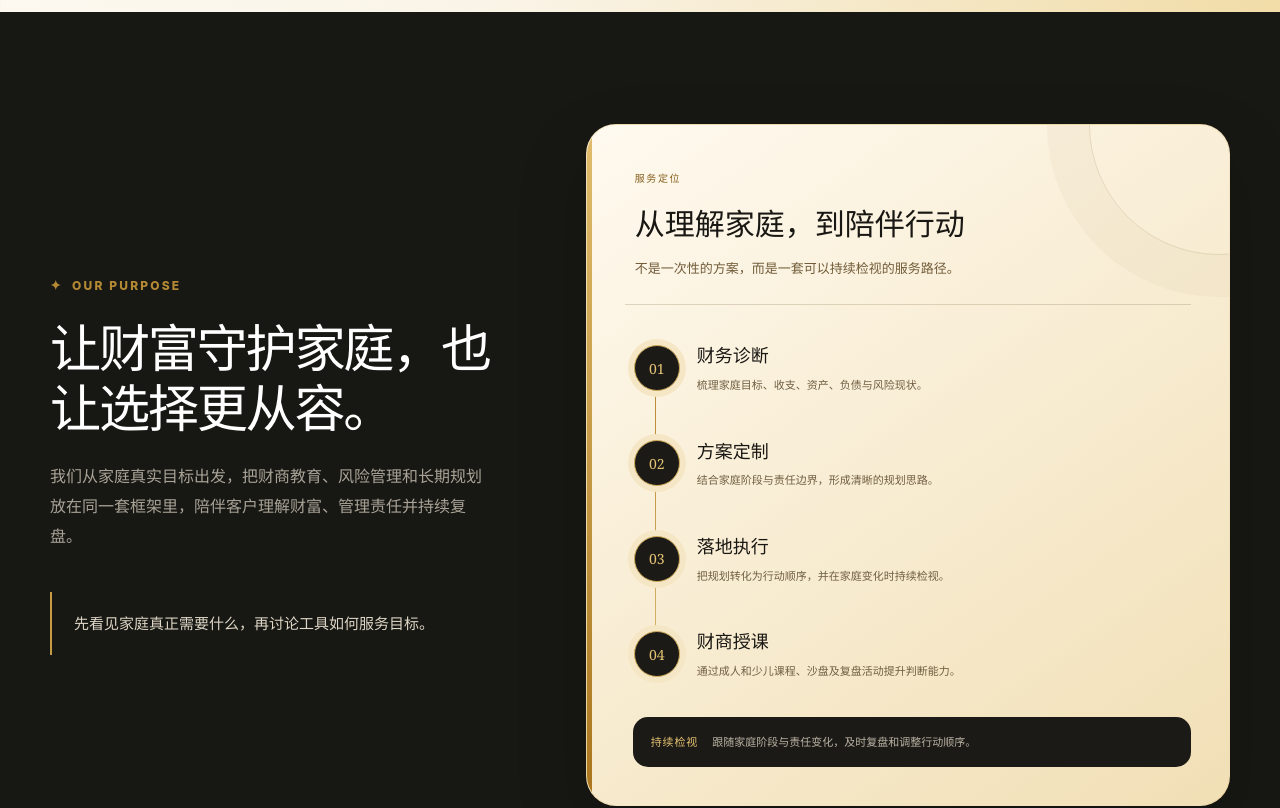
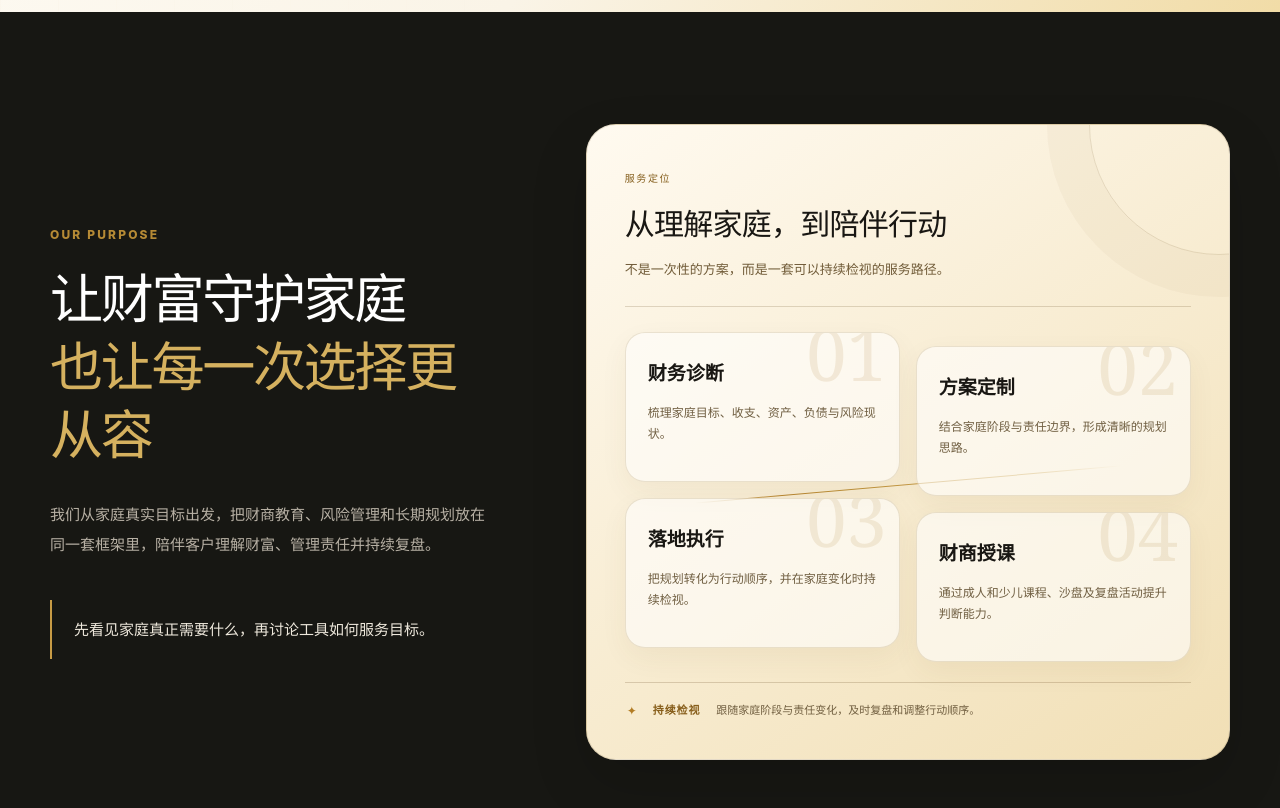
Before and after one commit to yuan2123/yuan123, a Next.js app: page /about in a window 1280 px wide. Shown: the part 760-1568 px from the top of the page. Built offline with nearby package versions, Linux system fonts and the light colour scheme; no server answers.

Commit message:
Add files via upload

```diff
--- a/app/about/page.tsx
+++ b/app/about/page.tsx
@@ -42,7 +42,9 @@ export default function AboutPage() {
     <section className="section about-purpose">
       <div className="container about-purpose-grid">
         <div className="about-purpose-copy">
-          <SectionHeading eyebrow="OUR PURPOSE" title="让财富守护家庭，也让选择更从容。" desc="我们从家庭真实目标出发，把财商教育、风险管理和长期规划放在同一套框架里，陪伴客户理解财富、管理责任并持续复盘。" />
+          <span className="eyebrow">OUR PURPOSE</span>
+          <h2>让财富守护家庭<br /><em>也让每一次选择更从容</em></h2>
+          <p>我们从家庭真实目标出发，把财商教育、风险管理和长期规划放在同一套框架里，陪伴客户理解财富、管理责任并持续复盘。</p>
           <blockquote>先看见家庭真正需要什么，再讨论工具如何服务目标。</blockquote>
         </div>
         <div className="about-service-map">
--- a/app/globals.css
+++ b/app/globals.css
@@ -407,18 +407,20 @@ body:has(.academy-home) .site-header, body:has(.academy-home) > .footer { displa
 .node-create{left:2%;top:15%}.node-preserve{right:0;top:43%}.node-legacy{left:9%;bottom:9%}
 .about-purpose{padding-top:112px;background:#171713;color:#fff}
 .about-purpose-grid{display:grid;grid-template-columns:.82fr 1.18fr;gap:88px;align-items:center}
-.about-purpose .section-heading p{color:#a9a397}.about-purpose-copy blockquote{margin:40px 0 0;padding:18px 0 18px 22px;border-left:2px solid #c79b45;color:#ded6c6;font-size:15px;line-height:1.8}
-.about-service-map{position:relative;overflow:hidden;border:1px solid rgba(223,191,121,.34);border-radius:30px;background:linear-gradient(145deg,#fffaf0 0%,#f1dfb5 100%);color:#191713;padding:38px;box-shadow:0 28px 70px rgba(0,0,0,.18)}
-.about-service-map:before{content:"";position:absolute;inset:0 auto 0 0;width:5px;background:linear-gradient(180deg,#e0bd6d,#a9751d)}
+.about-purpose-copy h2{margin:0;font-family:"Noto Sans SC","Source Han Sans SC","PingFang SC","Microsoft YaHei",sans-serif;font-size:clamp(39px,4.15vw,58px);font-weight:500;line-height:1.28;letter-spacing:-.045em}.about-purpose-copy h2 em{color:#d5b15f;font-style:normal}.about-purpose-copy>p{max-width:560px;margin:30px 0 0;color:#b8b1a5;font-size:15px;line-height:2}.about-purpose-copy blockquote{margin:40px 0 0;padding:16px 0 16px 22px;border-left:2px solid #c79b45;color:#eee8dc;font-size:15px;line-height:1.8}
+.about-service-map{position:relative;overflow:hidden;border:1px solid rgba(157,139,104,.28);border-radius:30px;background:linear-gradient(145deg,#fffaf0 0%,#f1dfb5 100%);color:#191713;padding:38px;box-shadow:0 24px 58px rgba(0,0,0,.14)}
+.about-service-map:before{display:none}
 .about-service-map:after{content:"";position:absolute;width:260px;height:260px;right:-120px;top:-130px;border:1px solid rgba(103,73,20,.15);border-radius:50%;box-shadow:0 0 0 42px rgba(103,73,20,.035)}
-.about-service-map header{position:relative;z-index:1;padding:0 0 25px 10px;border-bottom:1px solid rgba(85,59,15,.18)}.about-service-map header>span{font-size:10px;letter-spacing:.16em;color:#86601f}.about-service-map h2{margin:11px 0 8px;font-size:30px}.about-service-map header p{font-size:13px;color:#715c39}
-.service-map-list{position:relative;z-index:1;display:grid;gap:10px;margin-top:20px;padding-left:8px}
-.service-map-list:before{content:"";position:absolute;left:30px;top:28px;bottom:28px;width:1px;background:linear-gradient(180deg,#b5832d,#d7b76e)}
-.service-map-list article{position:relative;display:grid;grid-template-columns:46px 1fr;gap:17px;align-items:center;padding:15px 18px 15px 0;border:1px solid transparent;border-radius:17px;transition:.22s}
-.service-map-list article:hover{transform:translateX(5px);border-color:rgba(160,113,31,.2);background:rgba(255,255,255,.48)}
-.service-map-list article>span{position:relative;z-index:1;display:grid;width:46px;height:46px;place-items:center;border:1px solid #cfaa5a;border-radius:50%;background:#1c1a16;color:#e5c574;font:14px Georgia,serif;box-shadow:0 0 0 6px #f5e7c5}
-.service-map-list h3{margin:0 0 5px;font-size:18px}.service-map-list p{margin:0;color:#705f42;font-size:11px;line-height:1.7}
-.service-map-note{position:relative;z-index:1;display:flex;align-items:center;gap:14px;margin:20px 0 0 8px;padding:16px 18px;border-radius:15px;background:#1c1a16;color:#fff}.service-map-note span{flex:none;color:#e3c274;font-size:11px;letter-spacing:.08em}.service-map-note p{margin:0;color:#bbb3a5;font-size:11px;line-height:1.65}
+.about-service-map header{position:relative;z-index:1;padding:0 0 25px;border-bottom:1px solid rgba(85,59,15,.18)}.about-service-map header>span{font-size:10px;letter-spacing:.16em;color:#86601f}.about-service-map h2{margin:11px 0 8px;font-family:"Noto Sans SC","Source Han Sans SC","PingFang SC","Microsoft YaHei",sans-serif;font-size:30px;font-weight:500;letter-spacing:-.025em}.about-service-map header p{font-size:13px;color:#715c39;line-height:1.8}
+.service-map-list{position:relative;z-index:1;display:grid;grid-template-columns:1fr 1fr;gap:16px;margin-top:25px}
+.service-map-list:before{content:"";position:absolute;z-index:-1;left:12%;right:12%;top:48%;height:1px;background:linear-gradient(90deg,transparent,#b88730 20%,#d1ab59 80%,transparent);transform:rotate(-5deg);transform-origin:center}
+.service-map-list article{position:relative;min-height:150px;overflow:hidden;padding:25px 22px;border:1px solid rgba(150,116,53,.19);border-radius:20px;background:rgba(255,255,255,.58);box-shadow:0 10px 28px rgba(87,66,27,.055);transition:transform .24s,border-color .24s,box-shadow .24s}
+.service-map-list article:nth-child(2),.service-map-list article:nth-child(4){transform:translateY(14px)}
+.service-map-list article:hover{transform:translateY(-3px);border-color:rgba(160,113,31,.34);box-shadow:0 15px 34px rgba(87,66,27,.09)}
+.service-map-list article:nth-child(2):hover,.service-map-list article:nth-child(4):hover{transform:translateY(9px)}
+.service-map-list article>span{position:absolute;right:12px;top:-16px;color:rgba(166,117,32,.12);font:72px/1 Georgia,serif}
+.service-map-list article>div{position:relative;z-index:1}.service-map-list h3{margin:0 0 12px;font-family:"Noto Sans SC","Source Han Sans SC","PingFang SC","Microsoft YaHei",sans-serif;font-size:19px;font-weight:600}.service-map-list p{margin:0;color:#705f42;font-size:12px;line-height:1.75}
+.service-map-note{position:relative;z-index:1;display:flex;align-items:flex-start;gap:16px;margin-top:34px;padding:18px 2px 0;border-top:1px solid rgba(85,59,15,.2)}.service-map-note:before{content:"✦";color:#b27c24;font-size:12px}.service-map-note span{flex:none;color:#875e1b;font-size:11px;font-weight:700;letter-spacing:.08em}.service-map-note p{margin:0;color:#715f40;font-size:11px;line-height:1.65}
 .about-stages{position:relative;overflow:hidden;background:#f8f5ec}.about-stages:before{content:"03";position:absolute;left:-30px;top:50px;color:rgba(181,138,53,.055);font:270px Georgia,serif}
 .about-stage-track{position:relative;display:grid;grid-template-columns:repeat(3,1fr);gap:18px;margin-top:55px}
 .about-stage-track:before{content:"";position:absolute;left:16.6%;right:16.6%;top:55px;height:1px;background:#c9a861}
@@ -426,7 +428,7 @@ body:has(.academy-home) .site-header, body:has(.academy-home) > .footer { displa
 .about-stage-track article>span{position:relative;z-index:1;display:grid;width:42px;height:42px;place-items:center;border-radius:50%;background:#bd8b30;color:#fff;font:13px Georgia,serif;box-shadow:0 0 0 8px #f8f5ec}.about-stage-track small{display:block;margin-top:42px;color:#aa7a27;font-size:9px;letter-spacing:.18em}.about-stage-track h3{margin:10px 0 13px;font-size:25px}.about-stage-track p{margin:0;color:var(--muted);font-size:13px;line-height:1.85}
 .about-principles{border-top:1px solid var(--line);background:#fffdf8}.about-principles-grid{display:grid;grid-template-columns:.8fr 1.2fr;gap:80px;align-items:center}.about-principles .principles-grid{margin-top:0;grid-template-columns:repeat(2,1fr)}
 @media(max-width:980px){.about-hero-grid{grid-template-columns:1fr;gap:30px;padding-top:25px}.about-cycle{max-width:560px}.about-purpose-grid,.about-principles-grid{grid-template-columns:1fr;gap:48px}.about-stage-track{gap:12px}.about-stage-track article{padding:28px 22px}}
-@media(max-width:700px){.about-hero{padding-top:68px}.about-hero-grid{min-height:0}.about-hero-copy h1{font-size:43px}.about-cycle{width:100%;max-width:430px}.cycle-core{width:190px;height:190px}.cycle-core strong{font-size:20px;margin:14px 0}.cycle-node{min-width:145px;padding:10px}.node-create{left:0}.node-preserve{right:-4%}.node-legacy{left:3%}.about-purpose{padding-top:86px}.about-service-map{padding:28px 22px}.about-stage-track{grid-template-columns:1fr}.about-stage-track:before{display:none}.about-stage-track article{min-height:0}.about-stage-track small{margin-top:28px}.about-principles .principles-grid{grid-template-columns:1fr}}
+@media(max-width:700px){.about-hero{padding-top:68px}.about-hero-grid{min-height:0}.about-hero-copy h1{font-size:43px}.about-cycle{width:100%;max-width:430px}.cycle-core{width:190px;height:190px}.cycle-core strong{font-size:20px;margin:14px 0}.cycle-node{min-width:145px;padding:10px}.node-create{left:0}.node-preserve{right:-4%}.node-legacy{left:3%}.about-purpose{padding-top:86px}.about-purpose-copy h2{font-size:38px}.about-service-map{padding:28px 22px}.service-map-list{grid-template-columns:1fr}.service-map-list article:nth-child(2),.service-map-list article:nth-child(4){transform:none}.service-map-list article:hover,.service-map-list article:nth-child(2):hover,.service-map-list article:nth-child(4):hover{transform:translateY(-3px)}.about-stage-track{grid-template-columns:1fr}.about-stage-track:before{display:none}.about-stage-track article{min-height:0}.about-stage-track small{margin-top:28px}.about-principles .principles-grid{grid-template-columns:1fr}}
 .program-grid{display:grid;grid-template-columns:repeat(2,minmax(0,1fr));gap:22px;margin-top:46px}
 .program-card{position:relative;overflow:hidden;display:flex;flex-direction:column;min-height:570px;padding:40px;border:1px solid #ddceb0;border-radius:28px;background:linear-gradient(145deg,#fffefa,#f7efdf);box-shadow:0 18px 45px rgba(87,63,20,.06)}
 .program-card:after{content:"";position:absolute;width:270px;height:270px;right:-120px;top:-120px;border:1px solid rgba(181,138,53,.16);border-radius:50%;box-shadow:0 0 0 36px rgba(181,138,53,.025)}
```
